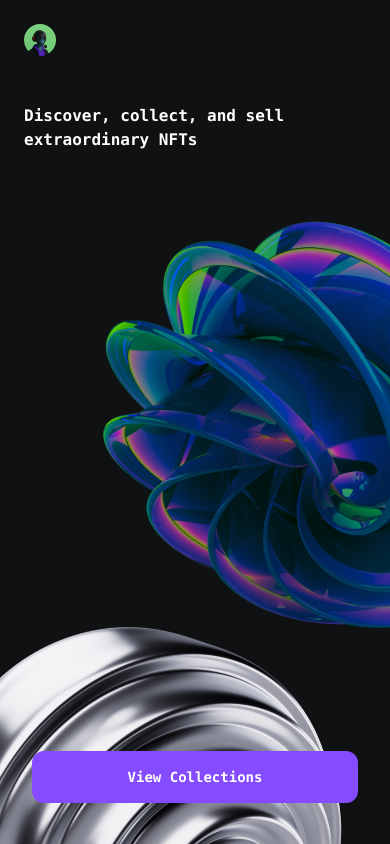
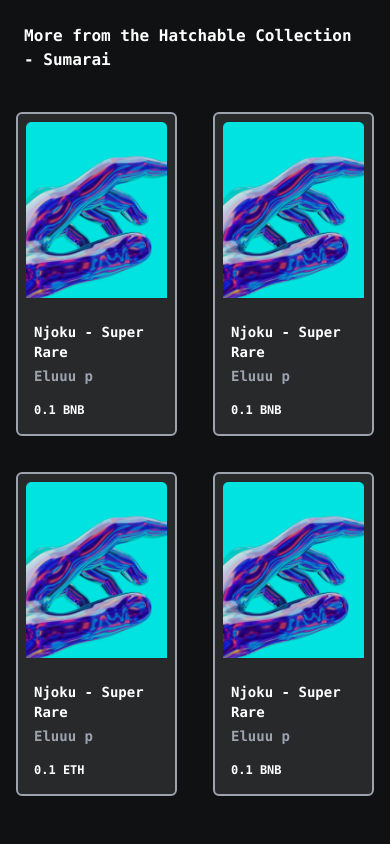
Before and after one commit to njokuScript/altura-nft-test, a React (Create React App) app: page /collections in a window 390 px wide. Built offline with nearby package versions, Linux system fonts and the light colour scheme.

Commit message:
chore: refactor mobile design

```diff
--- a/src/components/Button/index.tsx
+++ b/src/components/Button/index.tsx
@@ -1,20 +1,20 @@
 import React from 'react';
 import classNames from 'classnames';
+import { Link } from 'react-router-dom';
 interface IProps {
   className?: string;
   buttonText?: string;
-  onClick?: () => void;
+  route: string;
 }
 
-const Button = ({ className, buttonText, onClick }: IProps) => {
+const Button = ({ className, buttonText, route }: IProps) => {
   return (
     <div className={classNames(className)}>
-      <button
-        onClick={onClick}
-        type='button'
+      <Link
+        to={route}
         className='rounded-xl bg-primaryButton py-4 px-24  text-sm font-mono font-semibold text-white  focus-visible:outline focus-visible:outline-2 focus-visible:outline-offset-2 focus-visible:outline-indigo-600'>
         {buttonText}
-      </button>
+      </Link>
     </div>
   );
 };
--- a/src/components/Cards/index.tsx
+++ b/src/components/Cards/index.tsx
@@ -18,16 +18,13 @@ const Cards = ({
   amount,
 }: IProps) => {
   return (
-    <div className='m-4 bg-primaryWhite rounded-md border-2 border-gray-400 w-2/5'>
-      <img src={image} alt='Image1' className='w-40 h-48 rounded-t-md p-2' />
-
-      <div className=''>
+    <div className='m-4 bg-primaryWhite rounded-md border-2 border-gray-400 '>
+      <img src={image} alt='Image1' className='h-48 w-auto rounded-t-md p-2' />
+      <div className='p-4'>
         <div className='font-mono font-bold text-white text-sm'>
           {collectionName} - {rarity}
-          <br />
-          {nftName}
-          <br />
-          {amount}
+          <div className='text-gray-400 pt-1'>{nftName}</div>
+          <div className='text-xs pt-4'>{amount}</div>
         </div>
       </div>
     </div>
--- a/src/components/Navbar/index.tsx
+++ b/src/components/Navbar/index.tsx
@@ -1,6 +1,5 @@
 import React from 'react';
 import Logo from '../../assets/images/logo.png';
-import Search from '../Search';
 
 const Navbar = () => {
   return (
@@ -8,9 +7,6 @@ const Navbar = () => {
       <div className='flex items-center flex-shrink-0 text-white mr-6'>
         <img className='h-8 w-auto rounded-full' src={Logo} alt='Logo' />
       </div>
-      <div className='hidden lg:block'>
-        <Search />
-      </div>
     </nav>
   );
 };
--- a/src/components/Search/index.tsx
+++ b/src/components/Search/index.tsx
@@ -1,15 +1,8 @@
-import React, { useState } from 'react';
+import React from 'react';
 
 const Search = () => {
-  // Use state to keep track of whether the search bar is visible
-  const [showSearchBar, setShowSearchBar] = useState(false);
-
-  // Define a function to toggle the search bar's visibility
-  function toggleSearchBar() {
-    setShowSearchBar(!showSearchBar);
-  }
   return (
-    <div className='relative flex rounded-md bg-primaryWhite'>
+    <div className='relative flex rounded-md bg-red-400 p-6 justify-center'>
       <div className='absolute inset-y-0 left-0 flex items-center pl-3 border-primaryWhite border-6'>
         <svg
           width='21'
@@ -27,7 +20,7 @@ const Search = () => {
         </svg>
 
         <input
-          className='w-full font-mono pl-12 pr-4 py-2 text-gray-300 bg-transparent focus:outline-none focus:shadow-outline placeholder-gray-300 text-sm sm:text-base'
+          className='font-mono pl-12 pr-4 py-2 text-gray-300 bg-transparent focus:outline-none focus:shadow-outline placeholder-gray-300 text-sm sm:text-base'
           type='text'
           placeholder='Search...'
         />
--- a/src/index.tsx
+++ b/src/index.tsx
@@ -3,13 +3,26 @@ import ReactDOM from 'react-dom/client';
 import './index.css';
 import App from './view/Home';
 import reportWebVitals from './reportWebVitals';
+import { createBrowserRouter, RouterProvider } from 'react-router-dom';
+import NFT from './view/NFT';
+
+const router = createBrowserRouter([
+  {
+    path: '/',
+    element: <App />,
+  },
+  {
+    path: '/collections',
+    element: <NFT />,
+  },
+]);
 
 const root = ReactDOM.createRoot(
   document.getElementById('root') as HTMLElement
 );
 root.render(
   <React.StrictMode>
-    <App />
+    <RouterProvider router={router} />
   </React.StrictMode>
 );
 
--- a/src/view/Home.tsx
+++ b/src/view/Home.tsx
@@ -2,14 +2,11 @@ import React from 'react';
 import Navbar from '../components/Navbar';
 import HomeImg from '../assets/images/HomeCol.png';
 import HomeImg2 from '../assets/images/HomeCol2.png';
-import Cards from '../components/Cards';
-import DummyNft from '../assets/images/DummyNFT.png';
-import Button from '../components/Button';
 import NFT from './NFT';
 
 function App() {
   return (
-    <div className='bg-primary overflow-y-auto scrollbar-track-primary w-screen h-screen lg:px-24'>
+    <div className='bg-primary overflow-y-auto scrollbar-track-primary w-screen h-screen '>
       <Navbar />
       <div className='p-6'>
         <div className='font-mono font-bold text-white'>
@@ -24,13 +21,7 @@ function App() {
         <div className='flex justify-start'>
           <img src={HomeImg2} alt='Image1' className='-mt-24' />
         </div>
-        <Button
-          className='lg:hidden -mt-32 flex justify-center'
-          buttonText='View Collections'
-        />
-        <div className='hidden lg:block'>
-          <NFT />
-        </div>
+        <NFT />
       </div>
     </div>
   );
--- a/src/view/NFT.tsx
+++ b/src/view/NFT.tsx
@@ -1,10 +1,31 @@
 import React from 'react';
 import Cards from '../components/Cards';
 import DummyNft from '../assets/images/DummyNFT.png';
+import Search from '../components/Search';
 
 const NFT = () => {
   return (
-    <div className='flex row-auto'>
+    <div className=' bg-primary overflow-y-auto scrollbar-track-primary w-screen h-screen'>
+      <div className=' p-6'>
+        <div className='font-mono font-bold text-white'>
+          More from the Hatchable Collection - Sumarai
+        </div>
+      </div>
+      <div className='grid grid-cols-2 gap-1 sm:grid-cols-2 lg:grid-cols-3 h-auto'>
+        <Cards
+          image={DummyNft}
+          collectionName='Njoku'
+          rarity='Super Rare'
+          nftName='Eluuu p'
+          amount='0.1 BNB'
+        />
+        <Cards
+          image={DummyNft}
+          collectionName='Njoku'
+          rarity='Super Rare'
+          nftName='Eluuu p'
+          amount='0.1 BNB'
+        />
         <Cards
           image={DummyNft}
           collectionName='Njoku'
@@ -17,8 +38,9 @@ const NFT = () => {
           collectionName='Njoku'
           rarity='Super Rare'
           nftName='Eluuu p'
-        amount='0.1 ETH'
+          amount='0.1 BNB'
         />
+      </div>
     </div>
   );
 };
```
Lines whose indentation alone changed are shown as unchanged.
